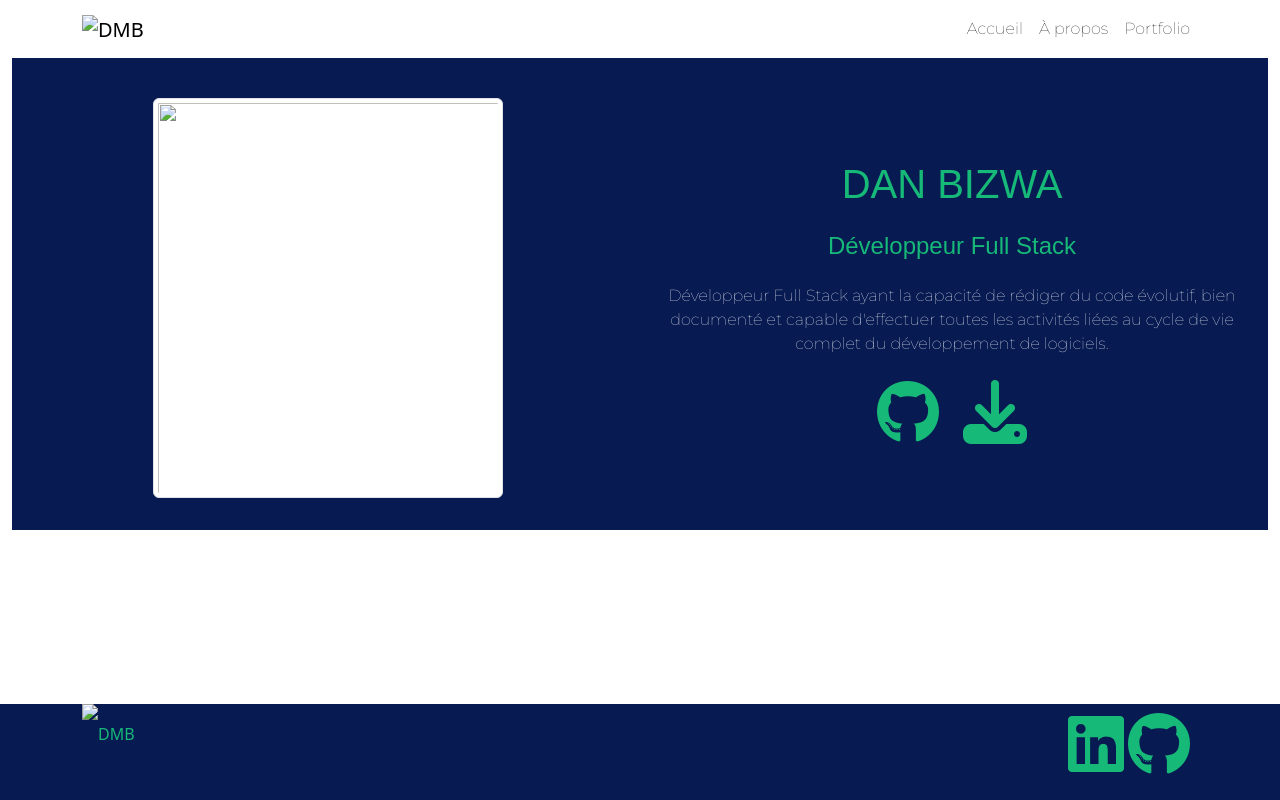
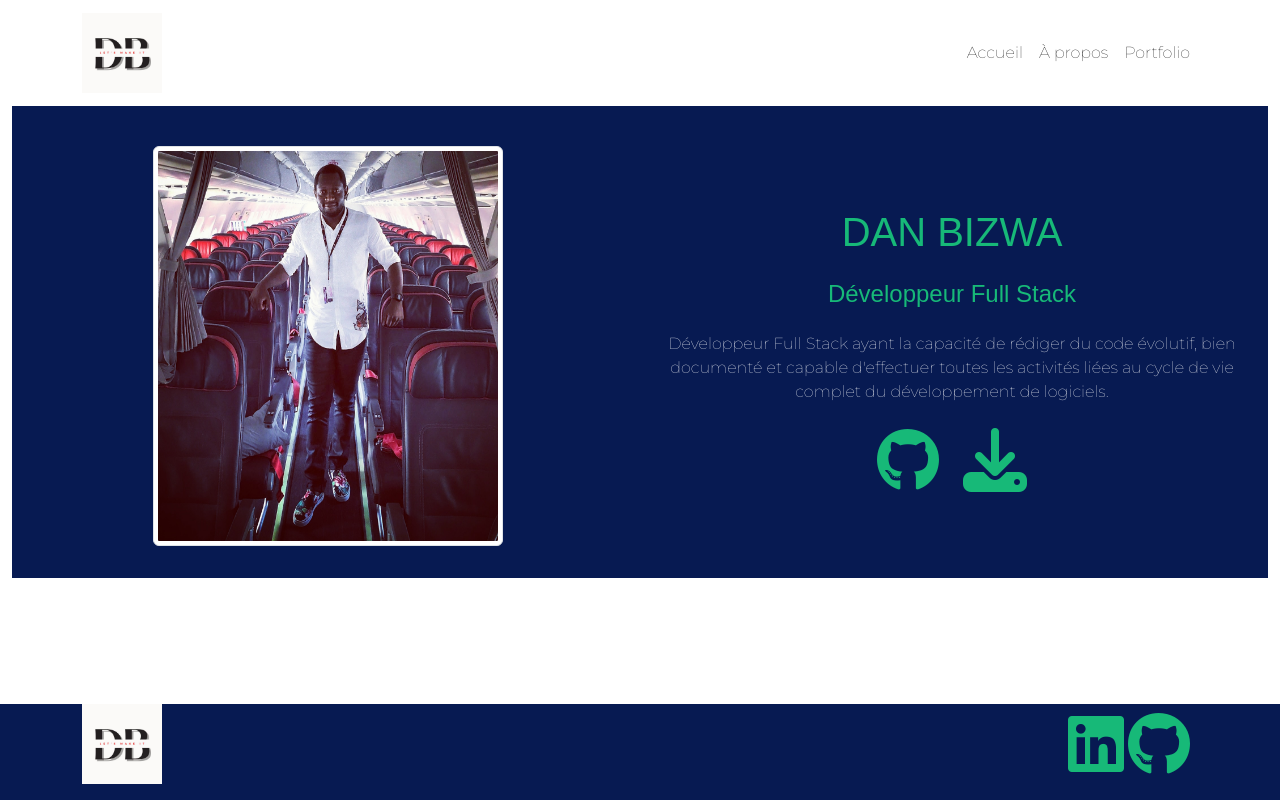
Before and after one commit to dandmb/dan-portfolio, a plain HTML site: page index.html in a window 1280 px wide. Drawn offline with nearby package versions, Linux system fonts and the light colour scheme; the site is published under a folder, as on GitHub Pages, so addresses that start at the root find nothing; a web font is replaced by a local one.

Commit message:
third correction

```diff
--- a/index.html
+++ b/index.html
@@ -25,7 +25,7 @@
         <nav class="navbar navbar-expand-sm">
             <div class="container">
                 <a class="navbar-brand" href="#">
-                    <img src="/logo.jpg" alt="DMB" width="80" height="80">
+                    <img src="logo.jpg" alt="DMB" width="80" height="80">
                 </a>
                 <button class="navbar-toggler" type="button" data-bs-toggle="collapse" data-bs-target="#navbarNav"
                     aria-controls="navbarNav" aria-expanded="false" aria-label="Toggle navigation">
@@ -51,7 +51,7 @@
         <div class="container-fluid p-3 zoomInDown" style="background-color: #071A52; color: #17B978;">
             <div class="row">
                 <div class="col-md-6 d-flex justify-content-center mb-sm-3 mt-4">
-                    <img src="/dmn.jpg" class="img-thumbnail" alt="" srcset=""
+                    <img src="dmn.jpg" class="img-thumbnail" alt="" srcset=""
                         style="height: 400px; width: 350px;">
                 </div>
                 <div class="col-md-6 d-flex flex-column justify-content-center mt-4">
@@ -75,7 +75,7 @@
     <footer class="footer" style="background-color: #071A52; color: #17B978;">
         <div class="container d-flex justify-content-between">
 
-            <img src="/logo.jpg" alt="DMB" width="80" height="80">
+            <img src="logo.jpg" alt="DMB" width="80" height="80">
 
             <div class="p-2">
                 <a href="https://linkedin.com/in/dan-bizwa" target="_blank" style="color: #17B978;"><i
```
Also changed, not shown: a-propos.html (+2 -2 lines), portfolio.html (+2 -2 lines).
